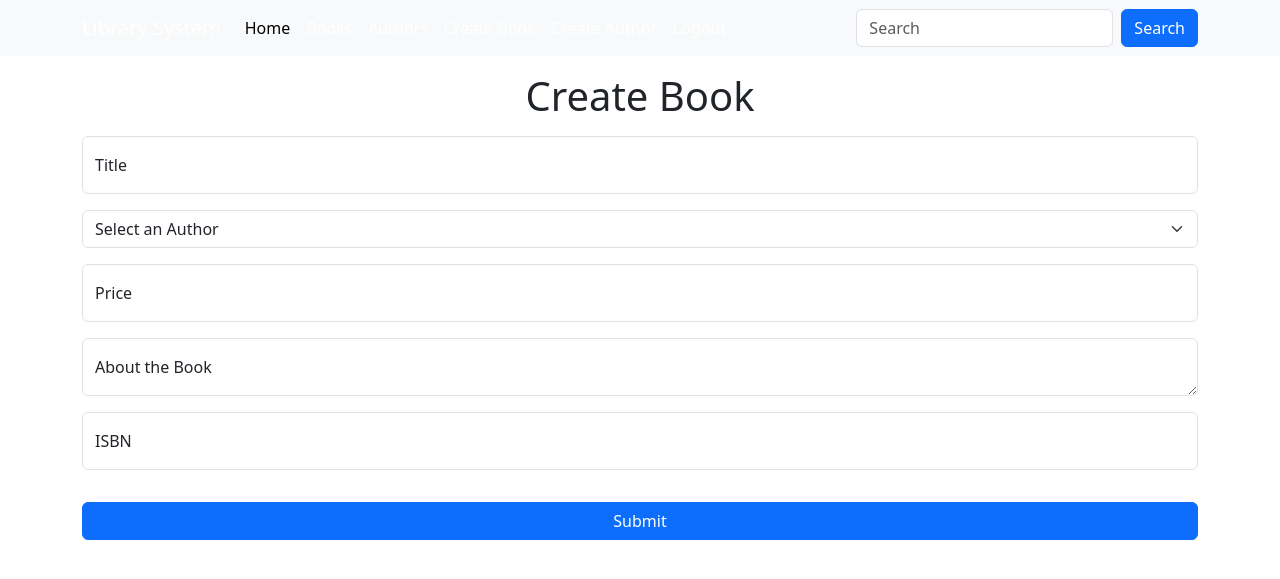
After one commit to SHOXAKONG/Library-System, a Django app: page /create_book/ in a window 1280 px wide. The commit adds this page. Shown: the top 579 px of the page. Run offline with Django 5.2, Linux system fonts and the light colour scheme; the visitor is signed in with stand-in values (Sample User, id 1); data that the repository does not hold is empty; some libraries are stand-ins or nearby versions.

Commit message:
Added CRUD

```diff
--- a/book/forms.py
+++ b/book/forms.py
@@ -16,6 +16,27 @@ class UpdateBook(forms.ModelForm):
         if len(title) < 3:
             raise ValidationError("Title len should be more than 3")
         return title
+
+class UpdateAuthor(forms.ModelForm):
+    class Meta:
+        model = Author
+        fields = '__all__'
+
+    def clean_full_name(self):
+        full_name = self.cleaned_data.get('full_name')
+        if len(full_name) < 3:
+            raise ValidationError("Full Name Should be more than 3")
+        return full_name
+
+class CreateBook(forms.ModelForm):
+    class Meta:
+        model = Book
+        fields = '__all__'
+
+class CreateAuthor(forms.ModelForm):
+    class Meta:
+        model = Author
+        fields = '__all__'
 
 class LoginForm(forms.Form):
     username = forms.CharField(max_length=200)
--- a/book/urls.py
+++ b/book/urls.py
@@ -2,7 +2,7 @@
 from django.urls import path
 
 from book.views import get_all_books, get_all_author, home, update_book, login_view, register_view, delete_view, \
-    restore_password, forgot_password
+    restore_password, forgot_password, create_book, update_author, delete_author, create_author
 
 urlpatterns = [
     path('', home, name='home'),
@@ -13,5 +13,10 @@ urlpatterns = [
     path('register/', register_view, name='register'),
     path('delete/<int:pk>', delete_view, name='delete'),
     path('restore_password/', restore_password, name='restore_password'),
-    path('forgot_password/', forgot_password, name='forgot_password')
+    path('forgot_password/', forgot_password, name='forgot_password'),
+    path('create_book/', create_book, name='create-book'),
+    path('update_author/', update_author, name='update_author'),
+    path('delete_author/', delete_author, name='delete_author'),
+    path('create_author/', create_author, name='create_author'),
+    path('logout/', login_view, name='logout')
 ]
--- a/book/views.py
+++ b/book/views.py
@@ -1,8 +1,9 @@
-from django.contrib.auth import authenticate, login
+from django.contrib.auth import authenticate, login, logout
+from django.contrib.auth.decorators import login_required
 from django.contrib.auth.models import User
 from django.shortcuts import render, redirect, get_object_or_404
 from .models import Book, Author
-from .forms import UpdateBook, ForgotPassword, RestorePassword
+from .forms import UpdateBook, ForgotPassword, RestorePassword, UpdateAuthor, CreateBook, CreateAuthor
 from django.core.paginator import Paginator
 from .forms import LoginForm, RegisterForm
 from .service import send_email_in_threading
@@ -46,6 +47,24 @@ def get_all_author(request):
     return render(request, 'authors/authors_list.html', context=data)
 
 
+@login_required
+def create_book(request):
+    authors = Author.objects.all()
+    if request.method == "POST":
+        forms = CreateBook(request.POST, request.FILES)
+        if forms.is_valid():
+            book = forms.save(commit=False)
+            author_id = request.POST.get('author')
+            author = Author.objects.filter(id=author_id).first()
+            book.author = author
+            book.save()
+            return redirect('books_list')
+        return render(request, 'books/create_book.html', {"forms": forms, "authors" : authors})
+    forms = CreateBook()
+    return render(request, 'books/create_book.html', {"forms": forms, "authors" : authors})
+
+
+@login_required
 def update_book(request, pk):
     authors = Author.objects.all()
     book = get_object_or_404(Book, pk=pk)
@@ -64,9 +83,48 @@ def update_book(request, pk):
     })
 
 
+@login_required
 def delete_view(request, pk):
     Book.objects.filter(pk=pk).delete()
     return redirect('books_list')
+
+
+@login_required
+def update_author(request, pk):
+    author = get_object_or_404(Author, pk=pk)
+    if request.method == "POST":
+        forms = UpdateAuthor(request.POST)
+        if forms.is_valid():
+            forms.save()
+            return redirect('authors_list')
+        return render(request, 'authors/update_author.html', {
+            "forms": forms,
+            "author": author
+        })
+    forms = UpdateAuthor()
+    return render(request, 'authors/update_author.html', {
+        "forms": forms,
+        "author": author
+    })
+
+
+@login_required
+def delete_author(request, pk):
+    Author.objects.filter(pk=pk).delete()
+    return redirect('authors_list')
+
+
+@login_required
+def create_author(request):
+    if request.method == "POST":
+        forms = CreateAuthor(request.POST)
+        if forms.is_valid():
+            forms.save()
+            return redirect('authors_list')
+        return render(request, 'authors/create_author.html', {"forms": forms})
+    forms = CreateAuthor()
+    return render(request, 'authors/create_author.html', {"forms": forms}
+                  )
 
 
 def login_view(request):
@@ -120,3 +178,8 @@ def restore_password(request):
         return render(request, 'login/reset_password.html', {"forms": forms})
     forms = RestorePassword()
     return render(request, 'login/reset_password.html', {"forms": forms})
+
+
+def logout_view(request):
+    logout(request)
+    return redirect('login_')
--- /dev/null
+++ b/templates/books/create_book.html
@@ -0,0 +1,37 @@
+{% extends 'base.html' %}
+
+{% block content %}
+    <div class="container">
+        <h1 class="text-center m-3">
+            Create Book
+        </h1>
+        <form method="post" enctype="multipart/form-data">
+            {% csrf_token %}
+            <div class="form-floating mb-3">
+                <input type="text" class="form-control" id="floatingInputTitle" placeholder="Title" name="title">
+                <label for="floatingInputTitle">Title</label>
+            </div>
+            <select class="form-select mb-3" aria-label="Default select example" name="author">
+                <option value="" disabled selected>Select an Author</option>
+                {% for author in authors %}
+                    <option value="{{ author.id }}">{{ author.full_name }}</option>
+                {% endfor %}
+            </select>
+            <div class="form-floating mb-3">
+                <input type="number" class="form-control" id="floatingInputPrice" placeholder="Price" name="price">
+                <label for="floatingInputPrice">Price</label>
+            </div>
+            <div class="form-floating mb-3">
+                <textarea class="form-control" name="about" id="floatingInputAbout"
+                          placeholder="About the Book"></textarea>
+                <label for="floatingInputAbout">About the Book</label>
+            </div>
+            <div class="form-floating mb-3">
+                <input type="number" class="form-control" id="floatingInputISBN" placeholder="ISBN" name="isbn">
+                <label for="floatingInputISBN">ISBN</label>
+            </div>
+            <button type="submit" class="btn btn-primary w-100 my-3">Submit</button>
+        </form>
+
+    </div>
+{% endblock %}
--- a/templates/navbar.html
+++ b/templates/navbar.html
@@ -11,20 +11,33 @@
                     <a class="nav-link active" aria-current="page" href="{% url 'home' %}">Home</a>
                 </li>
                 <li class="nav-item">
-                    <a class="nav-link" href="#">Link</a>
-                </li>
-                <li class="nav-item">
-                    <a class="nav-link" href="#">Contact</a>
-                </li>
-                <li class="nav-item">
                     <a class="nav-link" href="{% url 'books_list' %}">Books</a>
                 </li>
                 <li class="nav-item">
                     <a class="nav-link" href="{% url 'authors_list' %}">Authors</a>
                 </li>
+                {% if request.user.is_authenticated %}
+                    <li class="nav-item">
+                        <a class="nav-link" href="{% url 'create-book' %}">Create Book</a>
+                    </li>
+                    <li class="nav-item">
+                        <a class="nav-link" href="{% url 'create_author' %}">Create Author</a>
+                    </li>
+                    <li class="nav-item">
+                        <a class="nav-link" href="{% url 'logout' %}">Logout</a>
+                    </li>
+                {% else %}
+                    <li class="nav-item">
+                        <a class="nav-link" href="{% url 'login_' %}">Login</a>
+                    </li>
+                    <li class="nav-item">
+                        <a class="nav-link" href="{% url 'register' %}">Register</a>
+                    </li>
+                {% endif %}
             </ul>
             <form class="d-flex" role="search">
-                <input class="form-control me-2" name="q" type="search" placeholder="Search" aria-label="Search" value="{{ q }}">
+                <input class="form-control me-2" name="q" type="search" placeholder="Search" aria-label="Search"
+                       value="{{ q }}">
                 <button class="btn btn-primary" type="submit">Search</button>
             </form>
         </div>
```
Also changed, not shown: templates/authors/create_author.html (added, +25 -0 lines), templates/authors/update_author.html (added, +25 -0 lines), templates/books/update_book.html (indentation only).
